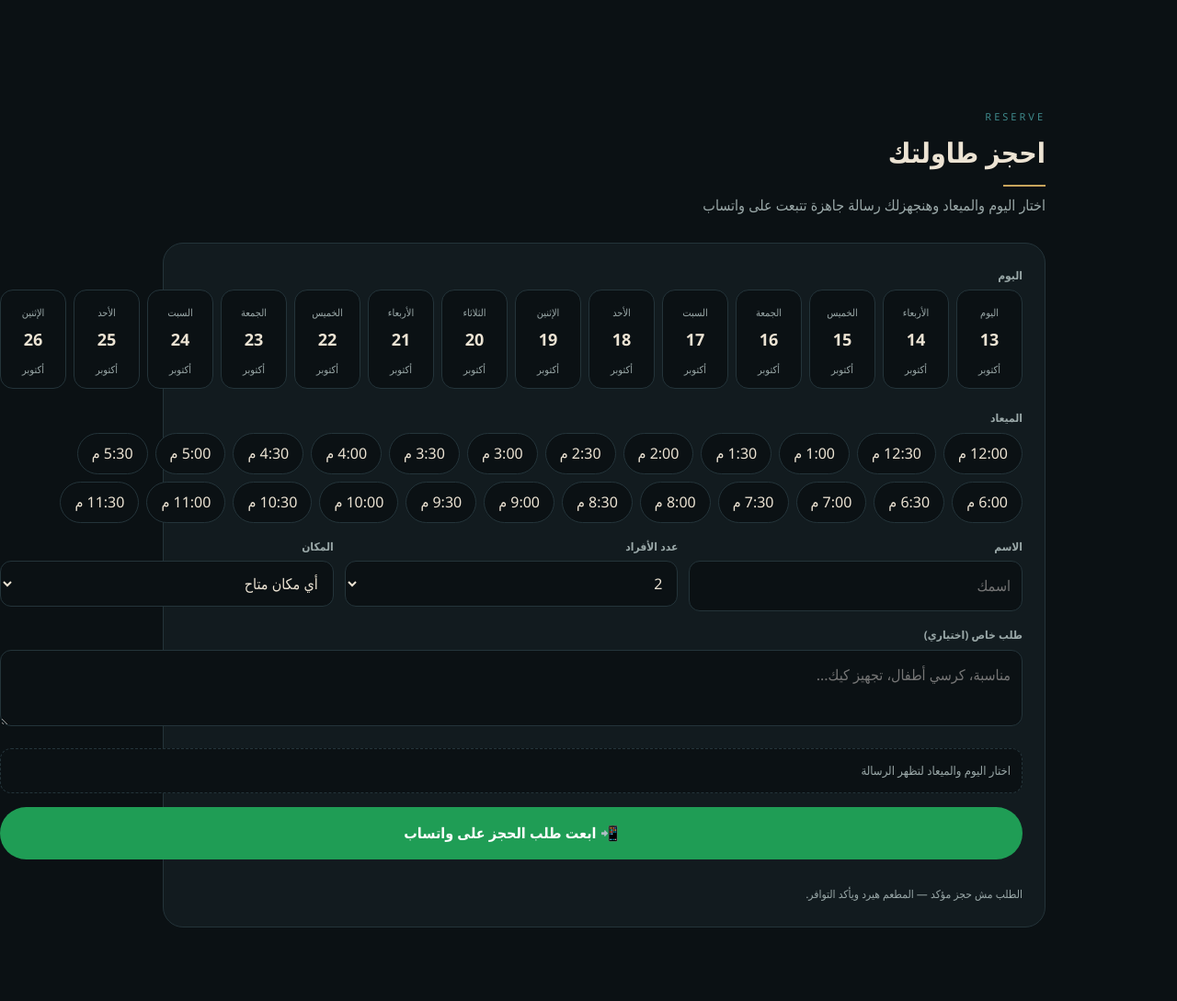
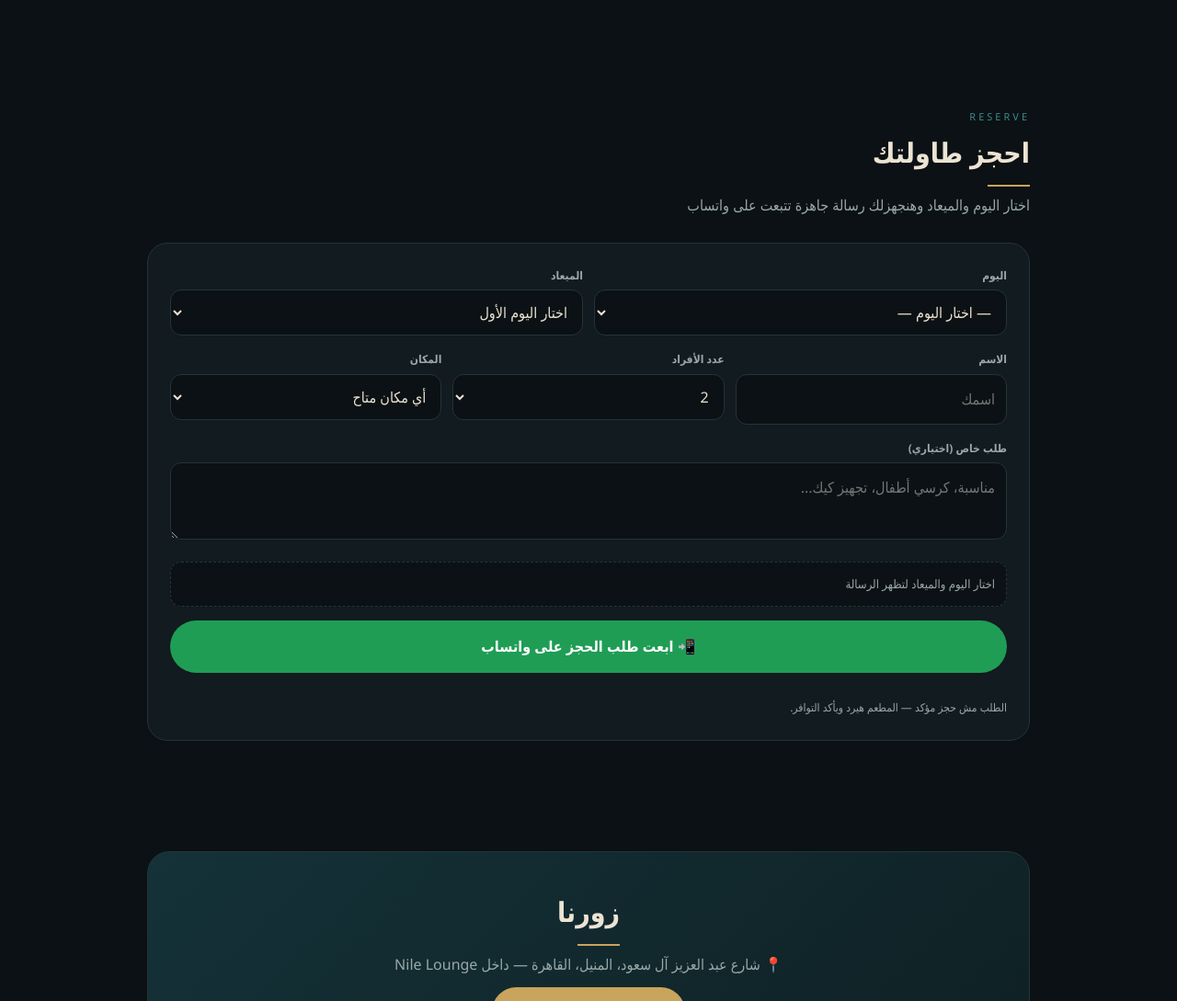
Before and after one commit to marwanahmed32/Bent-Elsultan-, a plain HTML site: page index.html in a window 1280 px wide. Shown: the part 2509-3598 px from the top of the page at 92% size. Drawn offline with Linux system fonts and the light colour scheme.

Commit message:
Update index.html

```diff
--- a/index.html
+++ b/index.html
@@ -115,8 +115,10 @@ footer{text-align:center;color:var(--mut);font-size:12px;padding:26px 20px 90px;
 <section id="book" class="rv">
   <div class="lbl">RESERVE</div><h2>احجز طاولتك</h2><p class="sub">اختار اليوم والميعاد وهنجهزلك رسالة جاهزة تتبعت على واتساب</p>
   <form onsubmit="return false">
-    <div><label>اليوم</label><div class="days" id="days"></div></div>
-    <div><label>الميعاد</label><div class="slots" id="slots"></div></div>
+    <div class="row">
+      <div><label>اليوم</label><select id="dsel"></select></div>
+      <div><label>الميعاد</label><select id="tsel"></select></div>
+    </div>
     <div class="row">
       <div><label>الاسم</label><input id="nm" placeholder="اسمك"/></div>
       <div><label>عدد الأفراد</label><select id="pp"></select></div>
@@ -152,15 +154,18 @@ Object.keys(MENU).forEach(function(k,i){var b=document.createElement('button');b
 
 var DN=['الأحد','الإثنين','الثلاثاء','الأربعاء','الخميس','الجمعة','السبت'],MN=['يناير','فبراير','مارس','أبريل','مايو','يونيو','يوليو','أغسطس','سبتمبر','أكتوبر','نوفمبر','ديسمبر'];
 var TIMES=[];for(var h=12;h<=23;h++){TIMES.push(h+':00');TIMES.push(h+':30')}
-var selD=null,selT=null,D=document.getElementById('days'),S=document.getElementById('slots'),now=new Date();
+var selD=null,selT=null,DS=document.getElementById('dsel'),TS=document.getElementById('tsel'),now=new Date(),DAYS=[];
 function f12(t){var p=t.split(':'),h=+p[0];return(h>12?h-12:h)+':'+p[1]+' '+(h>=12?'م':'ص')}
-function slots(){S.innerHTML='';var td=selD&&selD.toDateString()==new Date().toDateString(),n=new Date();
- TIMES.forEach(function(t){var b=document.createElement('button');b.type='button';b.className='slot';b.textContent=f12(t);var p=t.split(':');
- if(td&&(+p[0]*60+ +p[1])<=n.getHours()*60+n.getMinutes()+60)b.disabled=true;
- b.onclick=function(){selT=t;[].forEach.call(S.children,function(x){x.classList.remove('on')});b.classList.add('on');upd()};S.appendChild(b)})}
-for(var i=0;i<14;i++){var d=new Date(now);d.setDate(now.getDate()+i);(function(d,i){var b=document.createElement('button');b.type='button';b.className='day';
- b.innerHTML='<span>'+(i==0?'اليوم':DN[d.getDay()])+'</span><b>'+d.getDate()+'</b><span>'+MN[d.getMonth()]+'</span>';
- b.onclick=function(){selD=d;selT=null;[].forEach.call(D.children,function(x){x.classList.remove('on')});b.classList.add('on');slots();upd()};D.appendChild(b)})(d,i)}
+function fillTimes(){var td=selD&&selD.toDateString()==new Date().toDateString(),n=new Date(),c=0;
+ TS.innerHTML='<option value="">— اختار الميعاد —</option>';selT=null;
+ TIMES.forEach(function(t){var p=t.split(':');if(td&&(+p[0]*60+ +p[1])<=n.getHours()*60+n.getMinutes()+60)return;TS.innerHTML+='<option value="'+t+'">'+f12(t)+'</option>';c++});
+ if(!c)TS.innerHTML='<option value="">لا مواعيد متبقية اليوم — اختار يوم آخر</option>'}
+DS.innerHTML='<option value="">— اختار اليوم —</option>';
+for(var i=0;i<14;i++){var d=new Date(now);d.setDate(now.getDate()+i);DAYS.push(d);
+ DS.innerHTML+='<option value="'+i+'">'+(i==0?'اليوم — ':i==1?'بكرة — ':'')+DN[d.getDay()]+' '+d.getDate()+' '+MN[d.getMonth()]+'</option>'}
+TS.innerHTML='<option value="">اختار اليوم الأول</option>';
+DS.onchange=function(){selD=DS.value===''?null:DAYS[+DS.value];if(selD)fillTimes();else{TS.innerHTML='<option value="">اختار اليوم الأول</option>';selT=null}upd()};
+TS.onchange=function(){selT=TS.value||null;upd()};
 var pp=document.getElementById('pp');for(var k=1;k<=12;k++)pp.innerHTML+='<option>'+k+'</option>';pp.value=2;
 function msg(){var nm=document.getElementById('nm').value.trim()||'—',nt=document.getElementById('nt').value.trim();
  return 'السلام عليكم، أود حجز طاولة في مطعم بنت السلطان (Nile Lounge).\n👤 الاسم: '+nm+'\n📅 اليوم: '+DN[selD.getDay()]+' '+selD.getDate()+' '+MN[selD.getMonth()]+'\n⏰ الموعد: '+f12(selT)+'\n👥 عدد الأفراد: '+pp.value+'\n📍 المكان: '+document.getElementById('zn').value+(nt?'\n📝 ملاحظات: '+nt:'')+'\nبرجاء تأكيد التوافر. شكرًا 🌹'}
@@ -168,7 +173,7 @@ function upd(){document.getElementById('pv').textContent=(selD&&selT)?msg():'ا
 ['nm','nt','pp','zn'].forEach(function(id){document.getElementById(id).oninput=upd});
 document.getElementById('go').onclick=function(){if(!selD||!selT){alert('اختار اليوم والميعاد الأول');return}
  window.open('https://wa.me/'+WA_NUMBER+'?text='+encodeURIComponent(msg()),'_blank')};
-slots();upd();
+upd();
 var io=new IntersectionObserver(function(e){e.forEach(function(x){if(x.isIntersecting){x.target.classList.add('in');io.unobserve(x.target)}})},{threshold:.1});
 document.querySelectorAll('.rv').forEach(function(el){io.observe(el)});
 </script>
```
